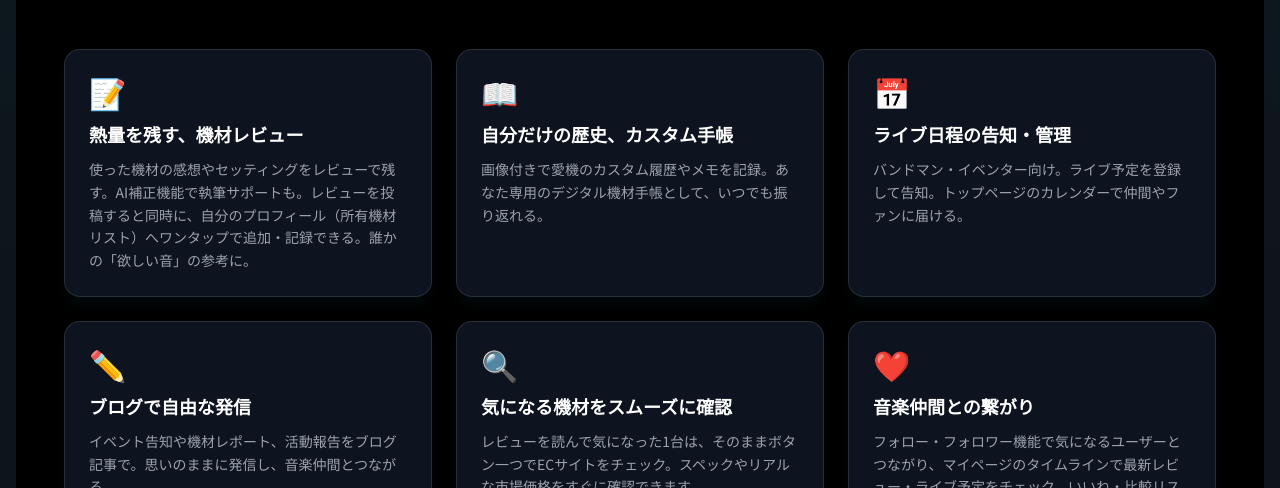
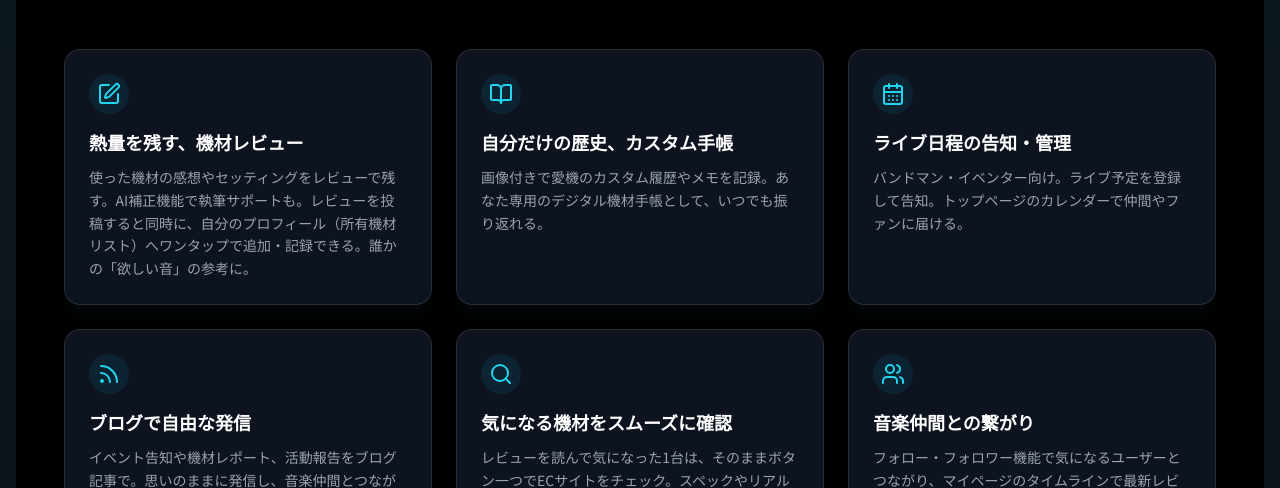
Before and after one commit to ga1101366h-sudo/gear-loom, a Next.js app: page /about in a window 1280 px wide. Shown: the part 1605-2093 px from the top of the page. Built offline with nearby package versions, Linux system fonts and the light colour scheme; no server answers.

Commit message:
chore: トップページとAboutのダークテーマUIを洗練化

```diff
--- a/src/app/about/page.tsx
+++ b/src/app/about/page.tsx
@@ -1,6 +1,7 @@
 import { getAboutPageCountsFromFirestore } from "@/lib/firebase/data";
 import { AboutCtaSection } from "@/components/about-cta-section";
 import { AboutStats } from "@/components/about-stats";
+import { PenSquare, BookOpen, CalendarDays, Rss, Search, Users } from "lucide-react";
 
 export const metadata = {
   title: "Gear-Loomとは？",
@@ -13,39 +14,42 @@ const HERO_BG =
 
 const FEATURES = [
   {
-    icon: "📝",
+    icon: <PenSquare className="h-6 w-6 text-cyan-400" aria-hidden />,
     title: "熱量を残す、機材レビュー",
     description:
       "使った機材の感想やセッティングをレビューで残す。AI補正機能で執筆サポートも。レビューを投稿すると同時に、自分のプロフィール（所有機材リスト）へワンタップで追加・記録できる。誰かの「欲しい音」の参考に。",
   },
   {
-    icon: "📖",
+    icon: <BookOpen className="h-6 w-6 text-cyan-400" aria-hidden />,
     title: "自分だけの歴史、カスタム手帳",
-    description: "画像付きで愛機のカスタム履歴やメモを記録。あなた専用のデジタル機材手帳として、いつでも振り返れる。",
+    description:
+      "画像付きで愛機のカスタム履歴やメモを記録。あなた専用のデジタル機材手帳として、いつでも振り返れる。",
   },
   {
-    icon: "📅",
+    icon: <CalendarDays className="h-6 w-6 text-cyan-400" aria-hidden />,
     title: "ライブ日程の告知・管理",
-    description: "バンドマン・イベンター向け。ライブ予定を登録して告知。トップページのカレンダーで仲間やファンに届ける。",
+    description:
+      "バンドマン・イベンター向け。ライブ予定を登録して告知。トップページのカレンダーで仲間やファンに届ける。",
   },
   {
-    icon: "✏️",
+    icon: <Rss className="h-6 w-6 text-cyan-400" aria-hidden />,
     title: "ブログで自由な発信",
-    description: "イベント告知や機材レポート、活動報告をブログ記事で。思いのままに発信し、音楽仲間とつながる。",
+    description:
+      "イベント告知や機材レポート、活動報告をブログ記事で。思いのままに発信し、音楽仲間とつながる。",
   },
   {
-    icon: "🔍",
+    icon: <Search className="h-6 w-6 text-cyan-400" aria-hidden />,
     title: "気になる機材をスムーズに確認",
     description:
       "レビューを読んで気になった1台は、そのままボタン一つでECサイトをチェック。スペックやリアルな市場価格をすぐに確認できます。",
   },
   {
-    icon: "❤️",
+    icon: <Users className="h-6 w-6 text-cyan-400" aria-hidden />,
     title: "音楽仲間との繋がり",
     description:
       "フォロー・フォロワー機能で気になるユーザーとつながり、マイページのタイムラインで最新レビュー・ライブ予定をチェック。いいね・比較リストやプロフィールで保有機材・所属バンドを共有し、ユーザー同士のつながりを強化できます。",
   },
-] as const;
+];
 
 export default async function AboutPage() {
   const counts = await getAboutPageCountsFromFirestore();
@@ -70,7 +74,10 @@ export default async function AboutPage() {
             style={{ backgroundImage: `url(${HERO_BG})` }}
             aria-hidden
           />
-          <div className="absolute inset-0 -z-10 bg-black/50" aria-hidden />
+          <div
+            className="absolute inset-0 -z-10 bg-gradient-to-b from-black/70 via-black/55 to-[var(--surface-dark,#020617)]"
+            aria-hidden
+          />
           <div className="relative mx-auto w-full max-w-4xl text-center">
           <h1 className="font-display text-4xl font-bold leading-[1.15] tracking-tight text-white drop-shadow-lg sm:text-5xl md:text-6xl lg:text-7xl">
             あなたの愛機が、
@@ -128,10 +135,10 @@ export default async function AboutPage() {
                 key={f.title}
                 className="rounded-2xl border border-surface-border/80 bg-gray-900/80 p-6 shadow-lg shadow-cyan-500/5 transition-all hover:-translate-y-0.5 hover:shadow-[0_8px_30px_rgba(34,211,238,0.08)]"
               >
-                <span className="text-3xl" aria-hidden>
+                <div className="flex items-center justify-center h-10 w-10 rounded-full bg-cyan-500/10 text-cyan-400">
                   {f.icon}
-                </span>
-                <h3 className="mt-3 font-display text-lg font-semibold text-white">
+                </div>
+                <h3 className="mt-4 font-display text-lg font-semibold text-white">
                   {f.title}
                 </h3>
                 <p className="mt-2 text-sm leading-relaxed text-gray-400">
--- a/src/app/page.tsx
+++ b/src/app/page.tsx
@@ -207,16 +207,11 @@ export default async function HomePage() {
             <div className="mt-2 flex flex-col items-center gap-3 sm:gap-4">
               <Button
                 asChild
-                className="group relative overflow-hidden rounded-full px-7 py-3.5 text-sm font-semibold text-black shadow-[0_0_35px_rgba(56,189,248,0.7)] transition-transform duration-200 hover:scale-[1.03] sm:px-8 md:px-9 md:text-base"
+                className="inline-flex items-center gap-2 rounded-lg border border-cyan-400/80 bg-transparent px-7 py-3.5 text-sm font-medium text-cyan-300 shadow-none hover:bg-cyan-500/10 hover:text-cyan-200 transition-colors sm:px-8 md:px-9 md:text-base"
               >
                 <Link href="/reviews/new">
-                  <span className="absolute inset-0 -z-10 bg-gradient-to-r from-cyan-400 via-sky-400 to-emerald-300" />
-                  <span className="relative flex items-center gap-2">
-                    レビューを投稿する
-                    <span className="text-xs opacity-80 transition-transform group-hover:translate-x-0.5">
-                      →
-                    </span>
-                  </span>
+                  <span>レビューを投稿する</span>
+                  <span className="text-xs opacity-80">→</span>
                 </Link>
               </Button>
               <p className="text-[11px] text-gray-400 md:text-xs text-center">
@@ -415,7 +410,7 @@ function NewsColumn({
                   href={n.url}
                   target="_blank"
                   rel="noopener noreferrer"
-                  className="block leading-relaxed text-gray-200 underline decoration-electric-blue/60 underline-offset-2 transition-colors hover:text-electric-blue line-clamp-3"
+                  className="block rounded-md px-2 py-2 leading-relaxed text-gray-200 underline decoration-electric-blue/60 underline-offset-2 transition-colors hover:text-electric-blue hover:bg-white/[0.02] line-clamp-3"
                 >
                   {n.title}
                 </a>
@@ -456,7 +451,7 @@ function NewsLinkCard({
             href={url}
             target="_blank"
             rel="noopener noreferrer"
-            className="block text-sm leading-relaxed text-gray-200 underline decoration-electric-blue/60 underline-offset-2 transition-colors hover:text-electric-blue"
+            className="block rounded-md px-2 py-2 text-sm leading-relaxed text-gray-200 underline decoration-electric-blue/60 underline-offset-2 transition-colors hover:text-electric-blue hover:bg-white/[0.02]"
           >
             {label}
           </a>
--- a/src/components/about-cta-section.tsx
+++ b/src/components/about-cta-section.tsx
@@ -5,7 +5,7 @@ import { Button } from "@/components/ui/button";
 import { useAuth } from "@/contexts/AuthContext";
 
 const BUTTON_CLASS =
-  "min-w-[260px] rounded-full px-10 py-6 text-base font-semibold shadow-[0_0_50px_rgba(34,211,238,0.45)] transition-all hover:scale-[1.03] hover:shadow-[0_0_60px_rgba(34,211,238,0.55)]";
+  "min-w-[260px] rounded-lg border border-cyan-400/80 bg-transparent px-8 py-3 text-base font-medium text-cyan-300 shadow-none hover:bg-cyan-500/10 hover:text-cyan-200 transition-colors";
 
 export function AboutCtaSection() {
   const { user, loading } = useAuth();
@@ -19,7 +19,7 @@ export function AboutCtaSection() {
         <div className="mx-auto max-w-2xl text-center">
           <div className="h-8 w-64 mx-auto animate-pulse rounded bg-gray-700/60" />
           <div className="mt-4 h-5 w-80 mx-auto animate-pulse rounded bg-gray-700/50" />
-          <div className="mt-10 h-14 w-[260px] mx-auto animate-pulse rounded-full bg-gray-700/50" />
+          <div className="mt-10 h-12 w-[260px] mx-auto animate-pulse rounded-lg bg-gray-700/50" />
           <div className="mt-8 h-4 w-24 mx-auto animate-pulse rounded bg-gray-700/40" />
         </div>
       </section>
--- a/src/components/nearby-spots-map.tsx
+++ b/src/components/nearby-spots-map.tsx
@@ -120,7 +120,7 @@ export function NearbySpotsMap() {
           loading="lazy"
           referrerPolicy="no-referrer-when-downgrade"
           title={current.label}
-          className="absolute inset-0 block h-full w-full min-h-[280px]"
+          className="absolute inset-0 block h-full w-full min-h-[280px] filter invert-[100%] hue-rotate-180 brightness-90 contrast-90"
         />
       </div>
     </div>
```
